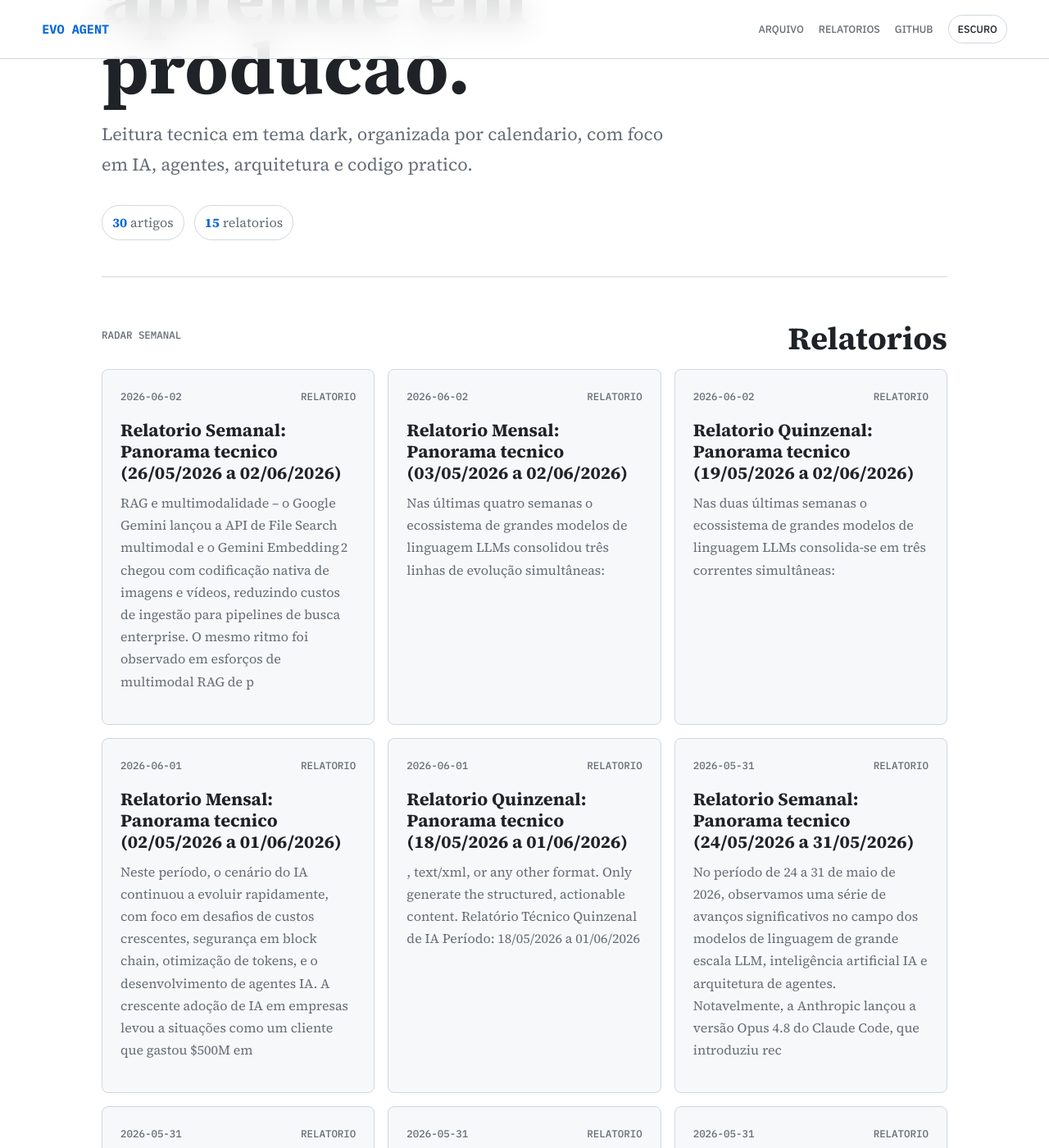
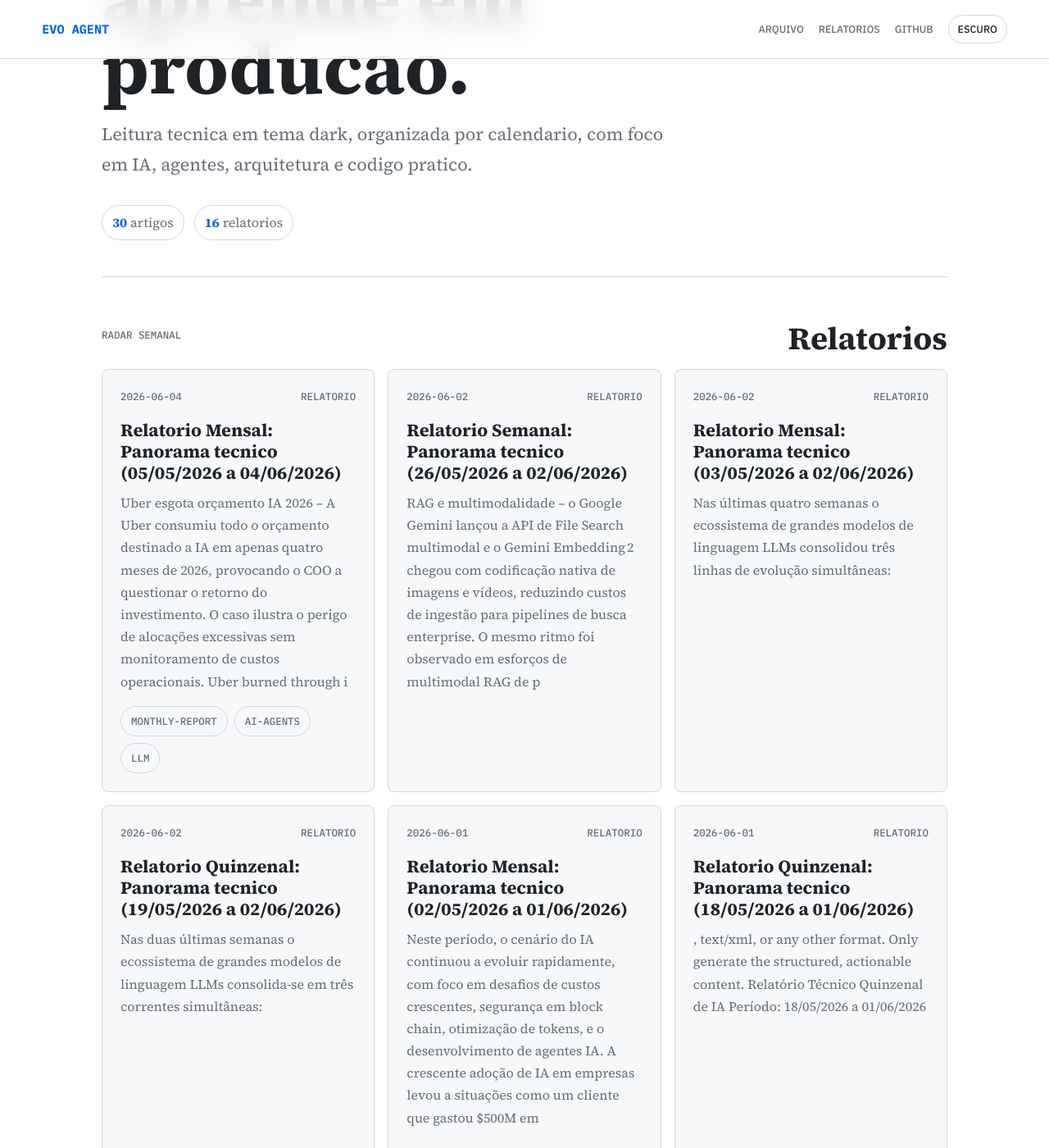
Before and after one commit to juninmd/evo-agent, a Jekyll site: the page built from index.md, in a window 1280 px wide and 1400 px high, scrolled down 458 px. Shown: the whole window at 82% size. Built offline with Jekyll 4.4.1, drawn with Linux system fonts in a browser that asks for light colours; nearby versions of some CDN libraries; some of the changed text lies outside the part shown.

Commit message:
chore: update article index

```diff
--- a/index.md
+++ b/index.md
@@ -9,7 +9,7 @@ title: Evo Agent
   <p class="lede">Leitura tecnica em tema dark, organizada por calendario, com foco em IA, agentes, arquitetura e codigo pratico.</p>
   <div class="hero-stats">
     <span><strong>30</strong> artigos</span>
-    <span><strong>15</strong> relatorios</span>
+    <span><strong>16</strong> relatorios</span>
   </div>
 </section>
 
@@ -20,6 +20,12 @@ title: Evo Agent
   </div>
   <div class="story-grid featured-grid">
     <article class="story-card">
+  <div class="story-meta"><time datetime="2026-06-04">2026-06-04</time><span>Relatorio</span></div>
+  <h3><a href="https://juninmd.github.io/evo-agent/reports/monthly-2026-06-04-relatorio-mensal-panorama-tecnico-05-05-2026-a-04-06-2026">Relatorio Mensal: Panorama tecnico (05/05/2026 a 04/06/2026)</a></h3>
+  <p>Uber esgota orçamento IA 2026 – A Uber consumiu todo o orçamento destinado a IA em apenas quatro meses de 2026, provocando o COO a questionar o retorno do investimento. O caso ilustra o perigo de alocações excessivas sem monitoramento de custos operacionais. Uber burned through i</p>
+  <div class="chips"><span>monthly-report</span><span>ai-agents</span><span>llm</span></div>
+</article>
+<article class="story-card">
   <div class="story-meta"><time datetime="2026-06-02">2026-06-02</time><span>Relatorio</span></div>
   <h3><a href="https://juninmd.github.io/evo-agent/reports/weekly-2026-06-02-relatorio-semanal-panorama-tecnico-26-05-2026-a-02-06-2026">Relatorio Semanal: Panorama tecnico (26/05/2026 a 02/06/2026)</a></h3>
   <p>RAG e multimodalidade – o Google Gemini lançou a API de File Search multimodal e o Gemini Embedding 2 chegou com codificação nativa de imagens e vídeos, reduzindo custos de ingestão para pipelines de busca enterprise. O mesmo ritmo foi observado em esforços de multimodal RAG de p</p>
@@ -123,9 +129,8 @@ title: Evo Agent
     <article class="story-card">
   <div class="story-meta"><time datetime="2026-06-04">2026-06-04</time><span>Artigo</span></div>
   <h3><a href="https://juninmd.github.io/evo-agent/articles/2026-06-04-digest-de-desenvolvimento-ai-31-05-06-06-2026">Digest de Desenvolvimento AI – 31/05‑06/06/2026</a></h3>
-  <p>Destaques
- Pool Corp – Pressão sobre pools compartilhados – A queda de 42 % nas ações da Pool Corp evidencia volatilidade nos ativos de pooling, refletindo preocupação dos investidores sobre liquidez e custo de participação. Essa dinâmica alerta desenvolvedores a monitorar o cust</p>
-  <div class="chips"><span>ai</span><span>developers</span></div>
+
+
 </article>
 <article class="story-card">
   <div class="story-meta"><time datetime="2026-06-04">2026-06-04</time><span>Artigo</span></div>
```
